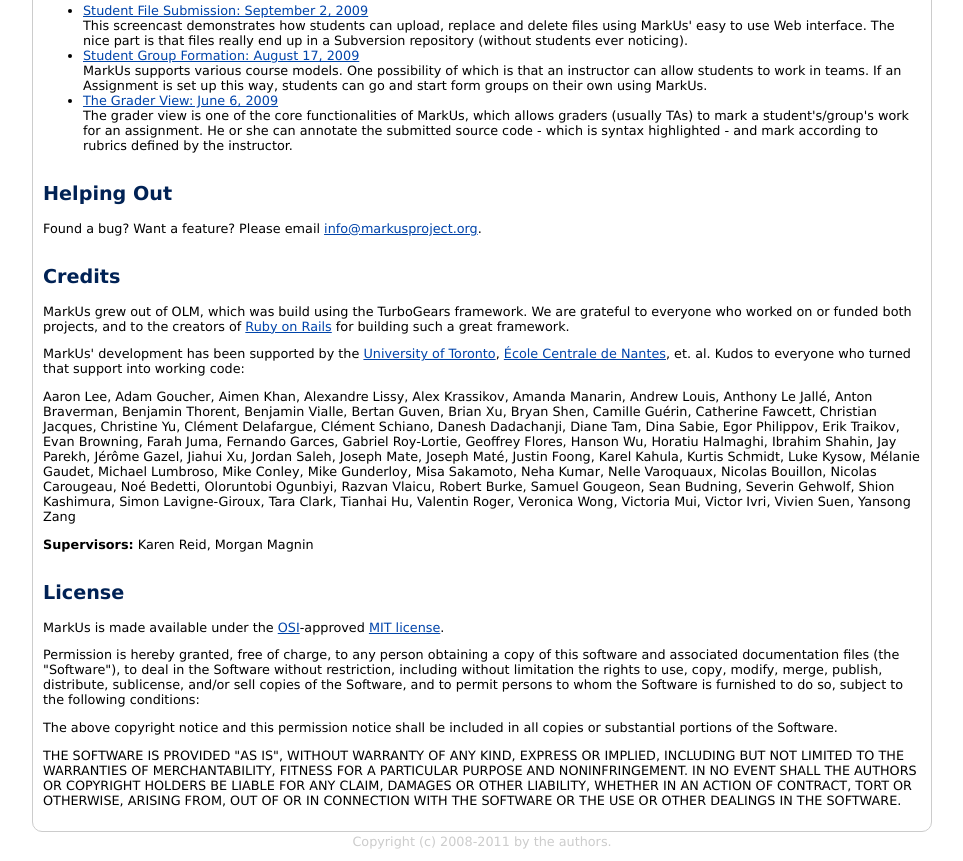
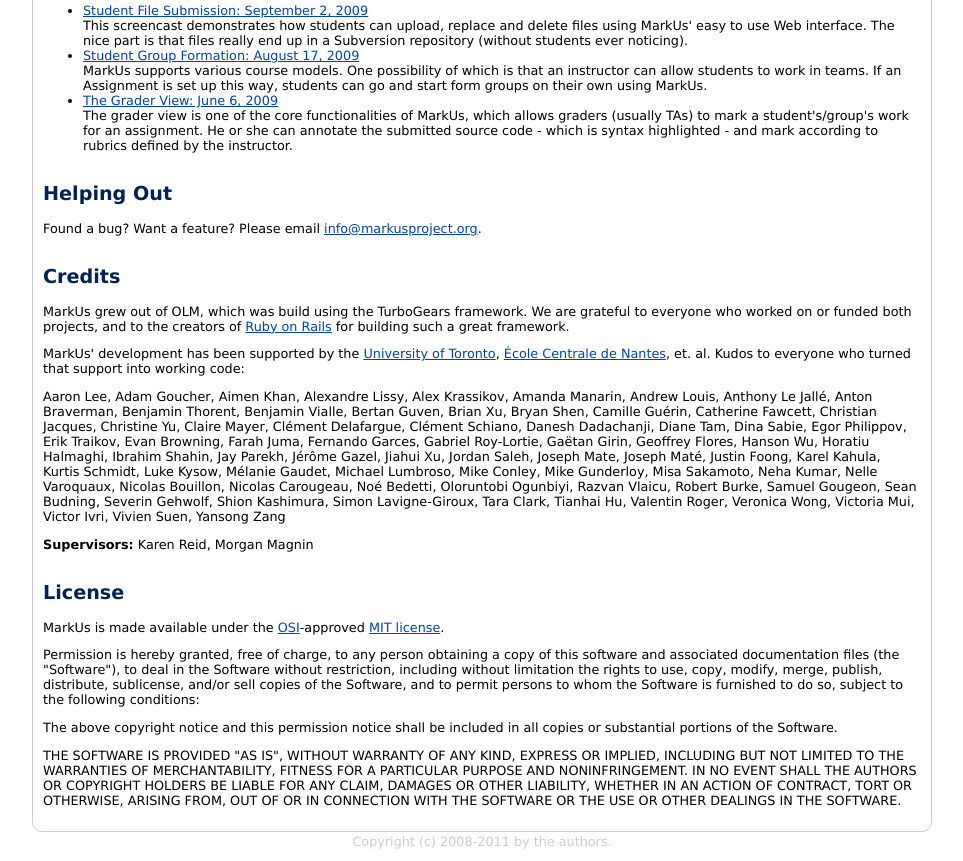
Before and after one commit to MarkUsProject/WebSite, a plain HTML site: page www/index.html in a window 1280 px wide. Shown: the part 1322-2183 px from the top of the page, without its empty margins (158-1121 px from the left). Drawn offline with Linux system fonts and the light colour scheme.

Commit message:
Added ECN students

```diff
--- a/www/index.html
+++ b/www/index.html
@@ -189,16 +189,21 @@
                     </p>
 
                     <p>
-                        Aaron Lee, Adam Goucher, Aimen Khan, Alexandre Lissy, Alex Krassikov, Amanda Manarin, Andrew Louis,
-                        Anthony Le Jallé, Anton Braverman, Benjamin Thorent, Benjamin Vialle, Bertan Guven, Brian Xu, Bryan Shen,
-                        Camille Guérin, Catherine Fawcett, Christian Jacques, Christine Yu, Clément Delafargue, Clément Schiano,
-                        Danesh Dadachanji, Diane Tam, Dina Sabie, Egor Philippov, Erik Traikov, Evan Browning, Farah Juma,
-                        Fernando Garces, Gabriel Roy-Lortie, Geoffrey Flores, Hanson Wu, Horatiu Halmaghi, Ibrahim Shahin, Jay Parekh,
-                        Jérôme Gazel, Jiahui Xu, Jordan Saleh, Joseph Mate, Joseph Maté, Justin Foong, Karel Kahula, Kurtis Schmidt,
-                        Luke Kysow, Mélanie Gaudet, Michael Lumbroso, Mike Conley, Mike Gunderloy, Misa Sakamoto, Neha Kumar,
-                        Nelle Varoquaux, Nicolas Bouillon, Nicolas Carougeau, Noé Bedetti, Oloruntobi Ogunbiyi, Razvan Vlaicu,
-                        Robert Burke, Samuel Gougeon, Sean Budning, Severin Gehwolf, Shion Kashimura, Simon Lavigne-Giroux, Tara Clark,
-                        Tianhai Hu, Valentin Roger, Veronica Wong, Victoria Mui, Victor Ivri, Vivien Suen, Yansong Zang
+                    Aaron Lee, Adam Goucher, Aimen Khan, Alexandre Lissy, Alex Krassikov,
+                    Amanda Manarin, Andrew Louis, Anthony Le Jallé, Anton Braverman,
+                    Benjamin Thorent, Benjamin Vialle, Bertan Guven, Brian Xu, Bryan Shen,
+                    Camille Guérin, Catherine Fawcett, Christian Jacques, Christine Yu,
+                    Claire Mayer, Clément Delafargue, Clément Schiano, Danesh Dadachanji,
+                    Diane Tam, Dina Sabie, Egor Philippov, Erik Traikov, Evan Browning,
+                    Farah Juma, Fernando Garces, Gabriel Roy-Lortie, Gaëtan Girin, Geoffrey Flores,
+                    Hanson Wu, Horatiu Halmaghi, Ibrahim Shahin, Jay Parekh, Jérôme Gazel,
+                    Jiahui Xu, Jordan Saleh, Joseph Mate, Joseph Maté, Justin Foong, Karel Kahula,
+                    Kurtis Schmidt, Luke Kysow, Mélanie Gaudet, Michael Lumbroso, Mike Conley,
+                    Mike Gunderloy, Misa Sakamoto, Neha Kumar, Nelle Varoquaux, Nicolas Bouillon,
+                    Nicolas Carougeau, Noé Bedetti, Oloruntobi Ogunbiyi, Razvan Vlaicu,
+                    Robert Burke, Samuel Gougeon, Sean Budning, Severin Gehwolf, Shion Kashimura,
+                    Simon Lavigne-Giroux, Tara Clark, Tianhai Hu, Valentin Roger, Veronica Wong,
+                    Victoria Mui, Victor Ivri, Vivien Suen, Yansong Zang
                     </p>
 
                     <p><strong>Supervisors:</strong> Karen Reid, Morgan Magnin</p>
```
